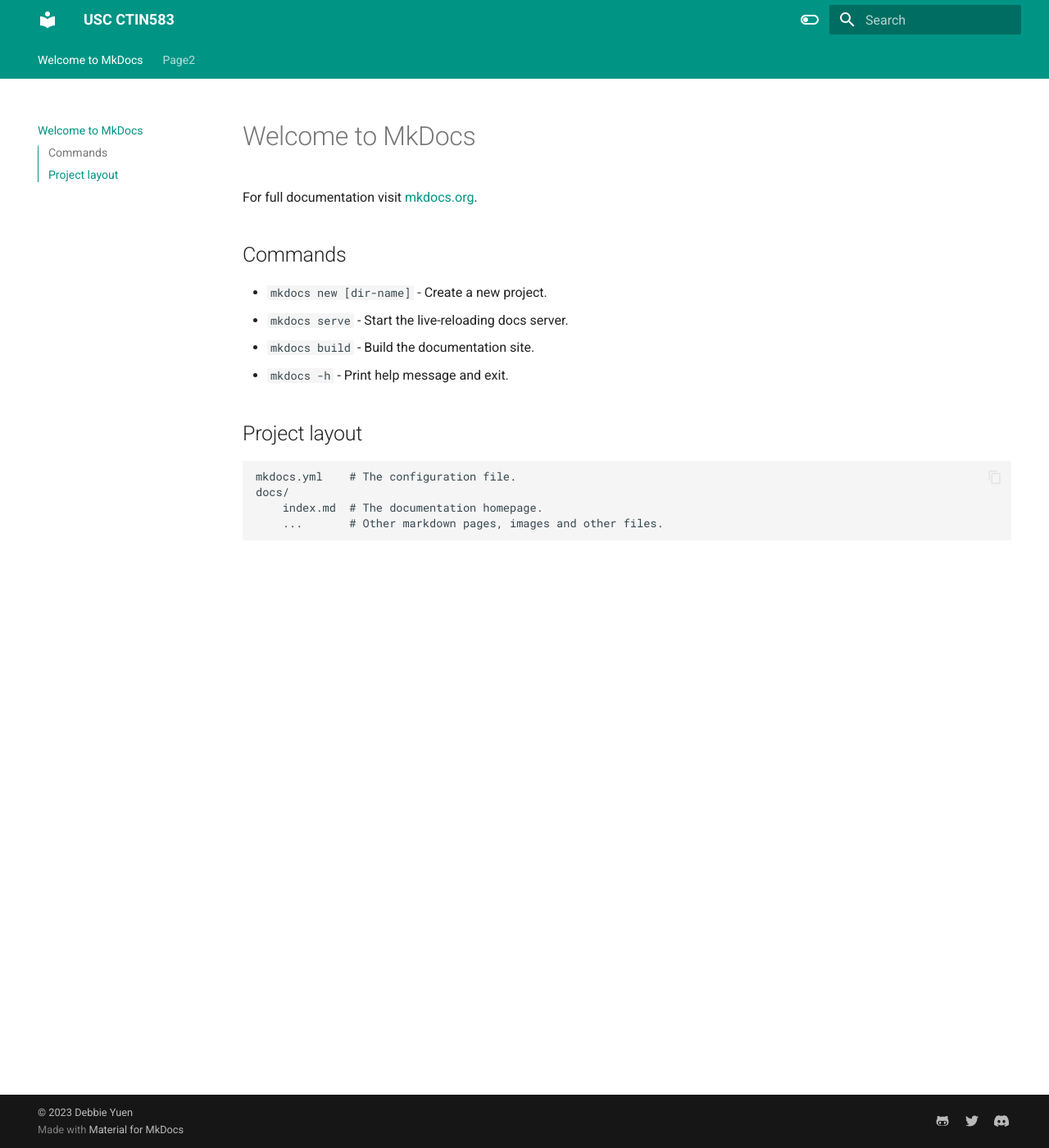
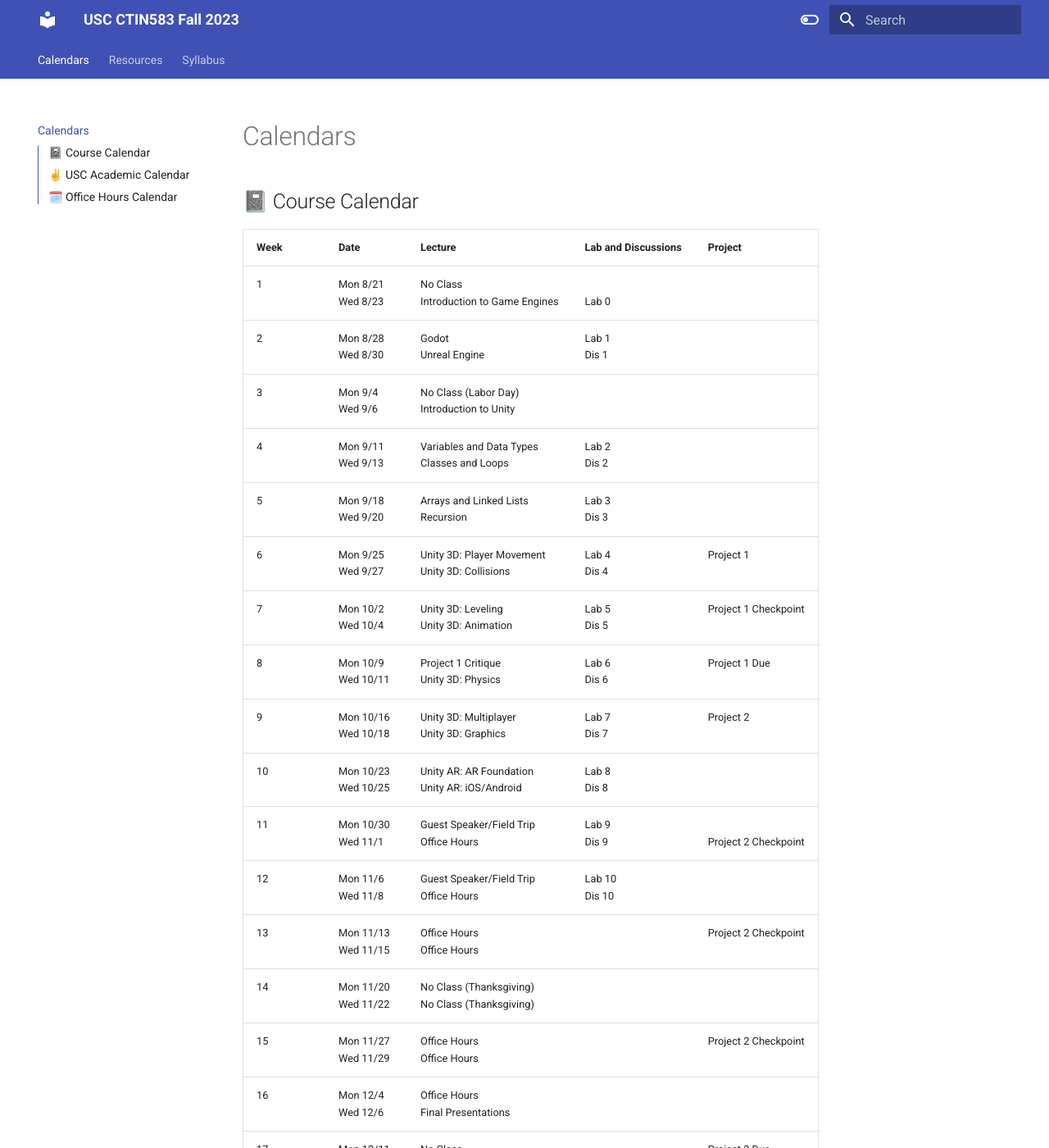
Before and after one commit to usc-ctin583/usc-ctin583.github.io, an MkDocs documentation site: the page built from docs/index.md, in a window 1280 px wide and 1400 px high. Shown: the whole window at 82% size. Built offline with MkDocs 1.6.1 and Material for MkDocs 9.7.7, drawn with Linux system fonts in a browser that asks for light colours; some of the changed text lies outside the part shown.

Commit message:
finish calendar

```diff
--- a/docs/index.md
+++ b/docs/index.md
@@ -1,17 +1,37 @@
-# Welcome to MkDocs
+# Calendars
+## 📓 Course Calendar
+| Week | Date                     | Lecture                                           | Lab and Discussions              | Project |
+| :----| :----------------------- | :------------------------------------------------ | :-------------------------------| :--------------|
+| 1    | Mon 8/21 <br> Wed 8/23   | No Class <br> Introduction to Game Engines | <br> Lab 0 | |
+| 2    | Mon 8/28 <br> Wed 8/30   | Godot <br> Unreal Engine |  Lab 1 <br> Dis 1 | | |
+| 3    | Mon 9/4 <br> Wed 9/6     | No Class (Labor Day) <br> Introduction to Unity | |
+| 4    | Mon 9/11 <br> Wed 9/13   | Variables and Data Types <br> Classes and Loops | Lab 2 <br> Dis 2 |
+| 5    | Mon 9/18 <br> Wed 9/20   | Arrays and Linked Lists <br> Recursion | Lab 3 <br> Dis 3 |
+| 6    | Mon 9/25 <br> Wed 9/27   | Unity 3D: Player Movement <br> Unity 3D: Collisions | Lab 4 <br> Dis 4 | Project 1 |
+| 7    | Mon 10/2 <br> Wed 10/4   | Unity 3D: Leveling <br> Unity 3D: Animation | Lab 5 <br> Dis 5 | Project 1 Checkpoint |
+| 8    | Mon 10/9 <br> Wed 10/11  | Project 1 Critique <br> Unity 3D: Physics | Lab 6 <br> Dis 6 | Project 1 Due |
+| 9    | Mon 10/16 <br> Wed 10/18 | Unity 3D: Multiplayer <br> Unity 3D: Graphics | Lab 7 <br> Dis 7 | Project 2 |
+| 10   | Mon 10/23 <br> Wed 10/25 | Unity AR: AR Foundation <br> Unity AR: iOS/Android | Lab 8 <br> Dis 8 |
+| 11   | Mon 10/30 <br> Wed 11/1  | Guest Speaker/Field Trip <br> Office Hours | Lab 9 <br> Dis 9 | <br> Project 2 Checkpoint |
+| 12   | Mon 11/6 <br> Wed 11/8   | Guest Speaker/Field Trip <br> Office Hours | Lab 10 <br> Dis 10 |
+| 13   | Mon 11/13 <br> Wed 11/15 | Office Hours <br> Office Hours | | Project 2 Checkpoint|
+| 14   | Mon 11/20 <br> Wed 11/22 | No Class (Thanksgiving) <br> No Class (Thanksgiving) | | |
+| 15   | Mon 11/27 <br> Wed 11/29 | Office Hours <br> Office Hours | | Project 2 Checkpoint |
+| 16   | Mon 12/4 <br> Wed 12/6   | Office Hours <br> Final Presentations | | |
+| 17   | Mon 12/11 | No Class | | Project 2 Due|
 
-For full documentation visit [mkdocs.org](https://www.mkdocs.org).
+## ✌️ USC Academic Calendar
+* **Classes Begin:** August 21st
+* **Labor Day:** September 4th
+* **Fall Recess:** October 12 - 13th
+* **Veterans Day:** November 10th
+* **Thanksgiving Holiday:** November 22 - 26th
+* **Classes End:** December 1st
+* **Study Days:** December 2 - 5th
+* **Exams:** December 6 - 13th
 
-## Commands
+## 🗓️ Office Hours Calendar
 
-* `mkdocs new [dir-name]` - Create a new project.
-* `mkdocs serve` - Start the live-reloading docs server.
-* `mkdocs build` - Build the documentation site.
-* `mkdocs -h` - Print help message and exit.
-
-## Project layout
-
-    mkdocs.yml    # The configuration file.
-    docs/
-        index.md  # The documentation homepage.
-        ...       # Other markdown pages, images and other files.
+* **Debbie Yuen:**
+    * MW 1:00 pm - 3:00 pm PST ([On Campus](https://calendly.com/debbieyuen/30min))
+    * TuTh 7:00 pm - 10:00 pm PST (Google Meet)
--- a/mkdocs.yml
+++ b/mkdocs.yml
@@ -1,4 +1,4 @@
-site_name: USC CTIN583
+site_name: USC CTIN583 Fall 2023
 site_url: https://usc-ctin583.github.io/
 theme:
   name: material
@@ -18,14 +18,16 @@ theme:
       toggle:
         icon: material/toggle-switch-off-outline
         name: Switch to dark mode
-      primary: teal
+      primary: indigo
       accent: purple
     - scheme: slate
       toggle:
         icon: material/toggle-switch
         name: Switch to light mode
-      primary: teal
-      accent: lime
+      primary: indigo
+      accent: purple
+  extra_css:
+    - "stylesheets/extra.css"
 
 
 extra:
@@ -53,6 +55,7 @@ markdown_extensions:
   - pymdownx.emoji:
       emoji_index: !!python/name:materialx.emoji.twemoji
       emoji_generator: !!python/name:materialx.emoji.to_svg
+  - tables
 
 copyright: |
   &copy; 2023 <a href="https://github.com/debbieyuen"  target="_blank" rel="noopener">Debbie Yuen</a>
```
Also changed, not shown: docs/stylesheets/extra.css (added, +15 -0 lines), docs/syllabus.md (added, +5 -0 lines), docs/page2.md (deleted), docs/resources.md (added).
